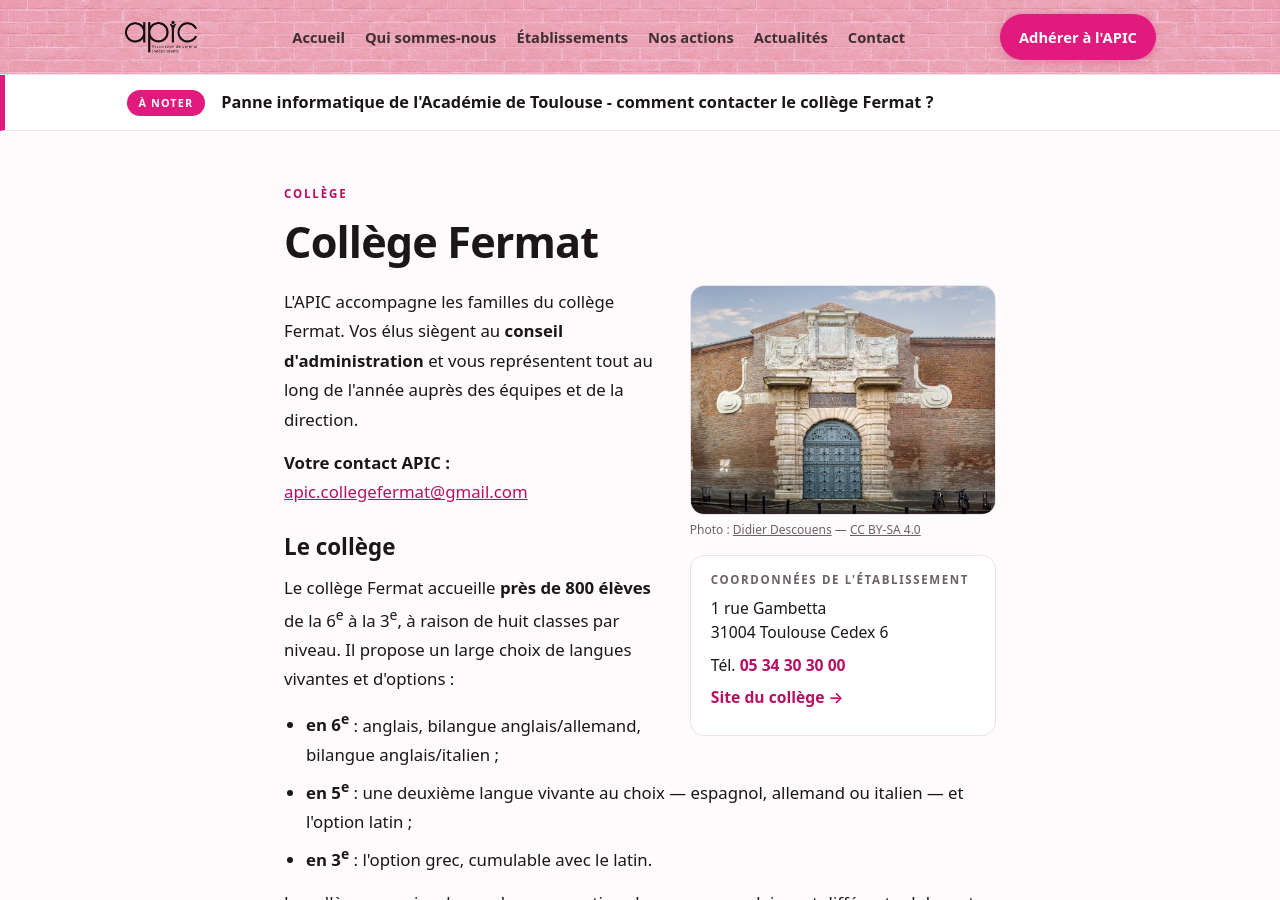
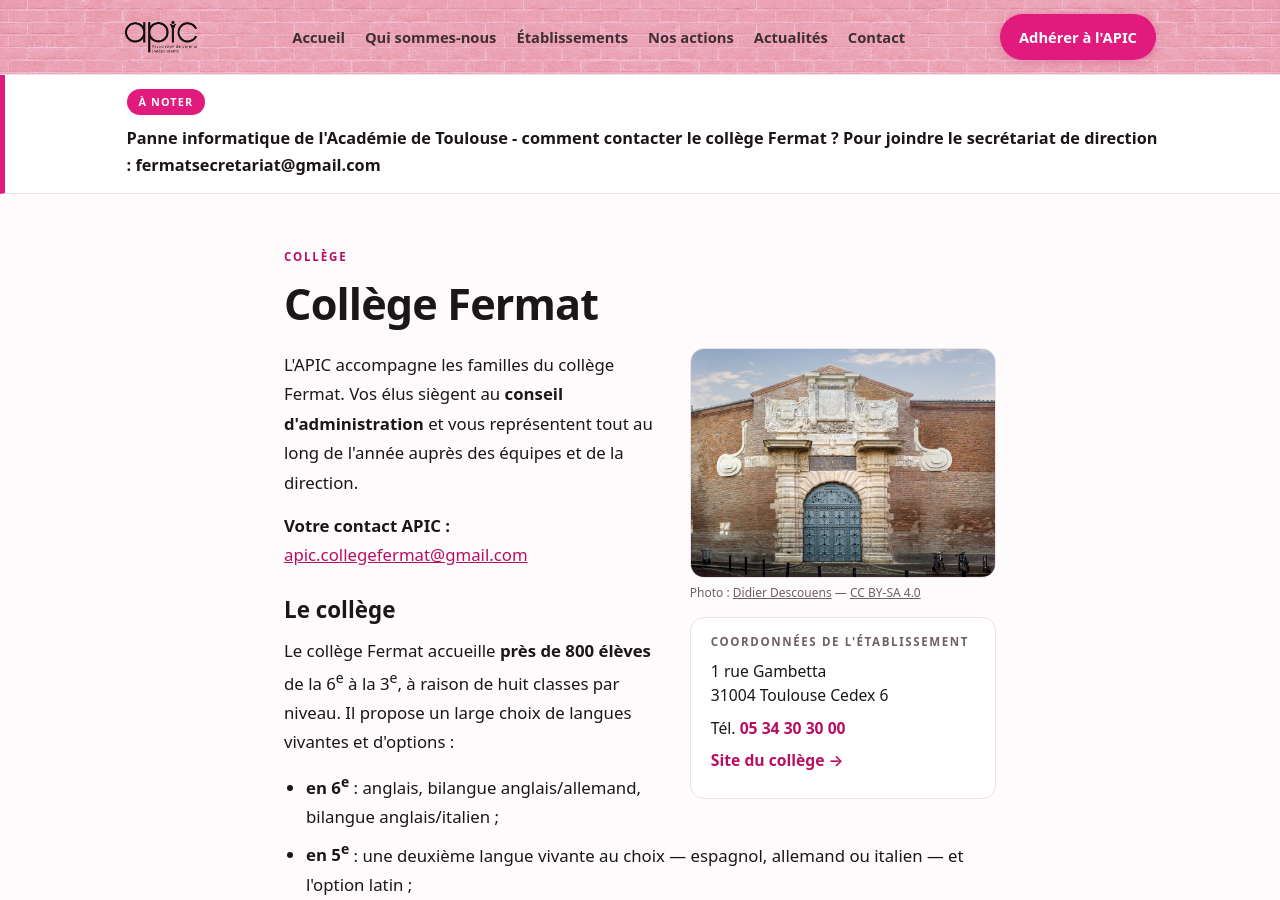
Before and after one commit to apic-parents/apic-parents-site, a Jekyll site: the page built from college-fermat.html, in a window 1280 px wide and 900 px high. Built offline with Jekyll 4.4.1, drawn with Linux system fonts in a browser that asks for light colours.

Commit message:
Update _data/annonces.yml (via Pages CMS)

```diff
--- a/_data/annonces.yml
+++ b/_data/annonces.yml
@@ -17,6 +17,7 @@ liste:
     lien: https://apic-parents.github.io/apic-parents-site/actualites/2026/09/04/photo-de-groupe-2026/
     lien_label: Tous les détails
   - texte: "Panne informatique de l'Académie de Toulouse - comment contacter le
-      collège Fermat ? "
+      collège Fermat ? Pour joindre le secrétariat de direction :
+      fermatsecretariat@gmail.com"
     etablissement: Collège Fermat
     jusquau: 2026-09-30
```
